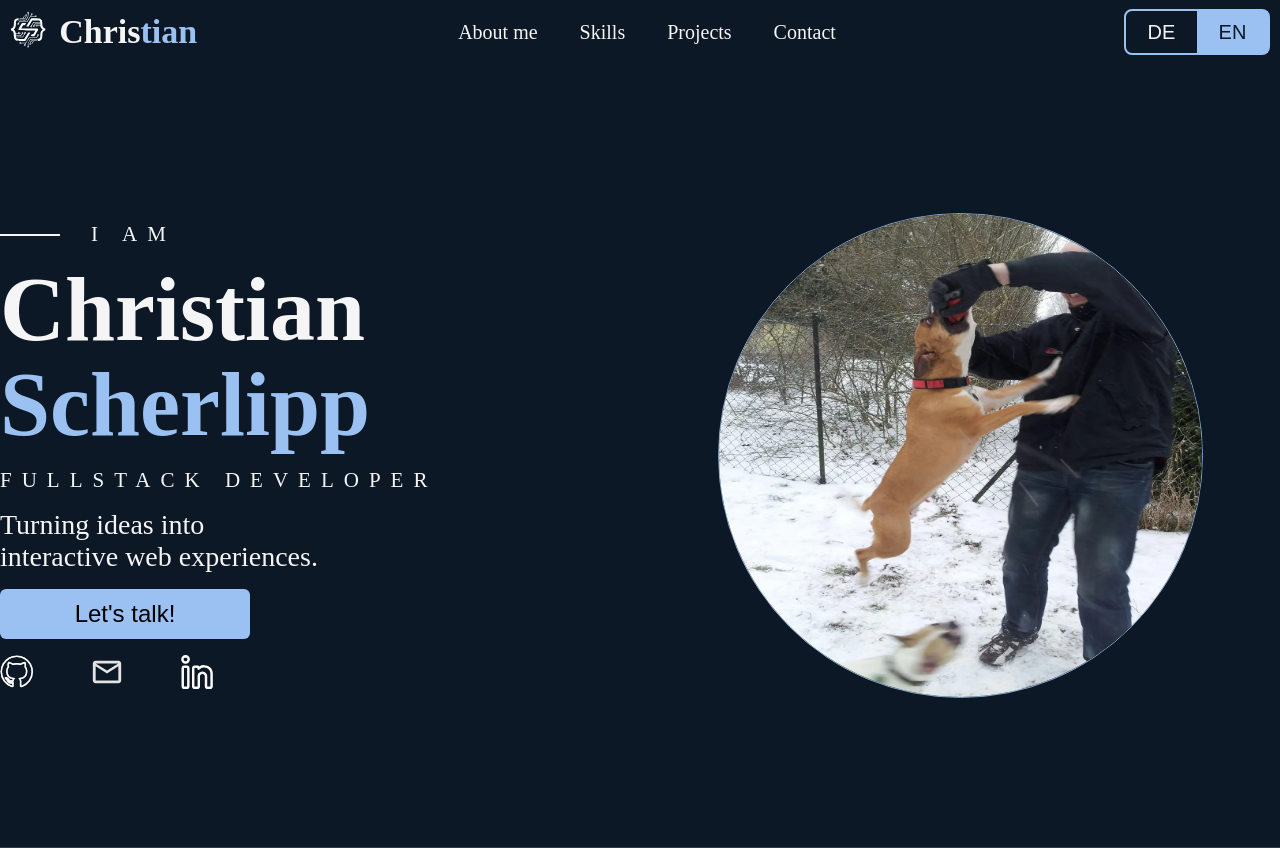
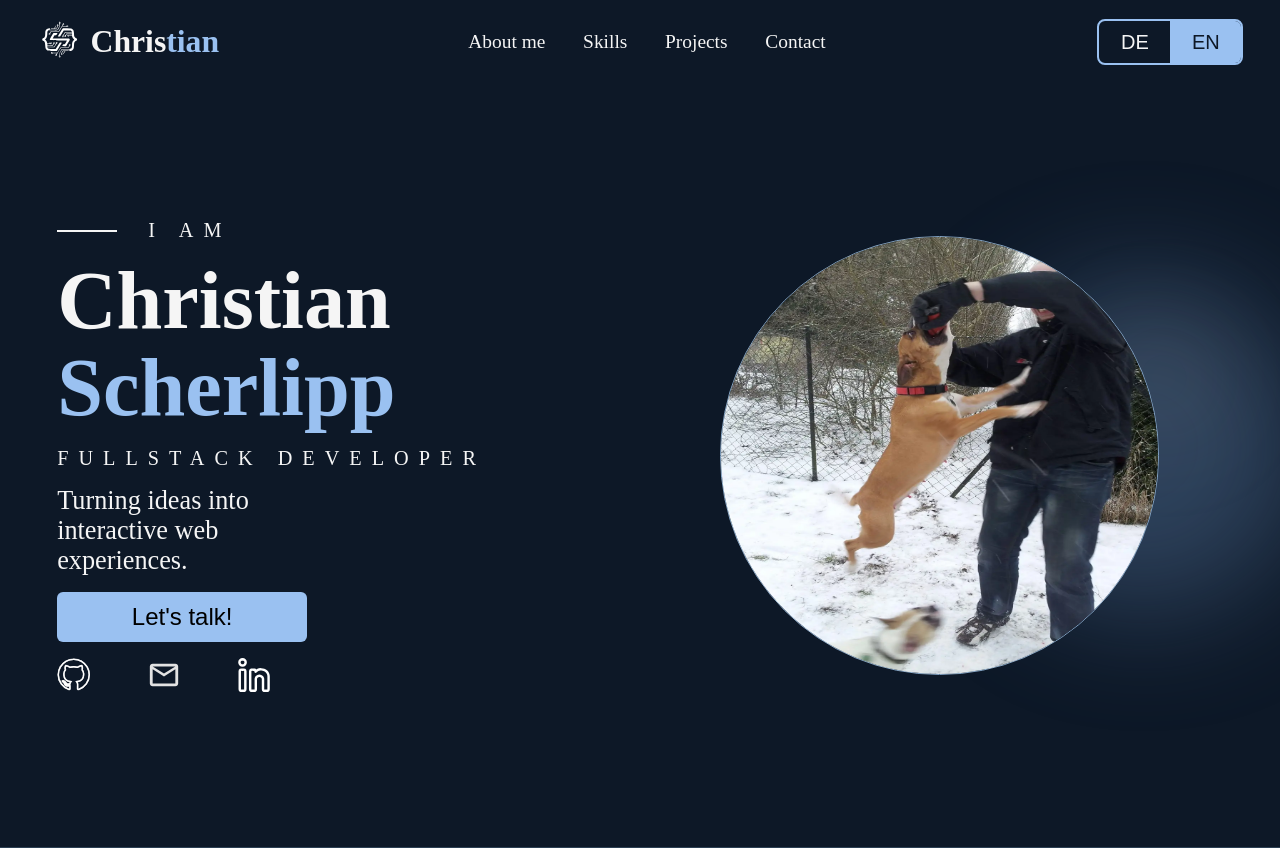
Before and after one commit to ChristianScherlipp/Portfolio, an Angular app: page / in a window 1280 px wide. Built offline with nearby package versions, Linux system fonts and the light colour scheme.

Commit message:
refactor: Rename variable.scss, reset.scss and typography.scss
feat: - Added and styled the background appearance in the hero component
- Finished styling the navigation bar component

```diff
--- a/src/app/landing-page/hero/hero.html
+++ b/src/app/landing-page/hero/hero.html
@@ -1,4 +1,6 @@
 <section class="hero">
+    <span class="light-sphere light-sphere--blue" aria-hidden="true"></span>
+    <span class="light-sphere light-sphere--sand" aria-hidden="true"></span>
     <section class="hero-statment">
         <div class="centered-line hero-statment--far">
             <p>{{ languageService.translations().hero.iAm }}</p>
@@ -8,9 +10,9 @@
         <p class="hero-statment--article">{{ languageService.translations().hero.tagline }}</p>
         <button>{{ languageService.translations().hero.talkButton }}</button>
         <div class="link-icon">
-            <a href="https://github.com/ChristianScherlipp" target="_blank" rel="noopener"><img src="/assets/icons/github.svg" alt="Icon von Github"></a>
-            <a href=""><img src="/assets/icons/mail.svg" alt="Icon einer Mail"></a>
-            <a href="https://www.linkedin.com/feed/" target="_blank" rel="noopener"><img src="/assets/icons/linkedin.svg" alt="Icon von LinkedIn"></a>
+            <a href="https://github.com/ChristianScherlipp" target="_blank" rel="noopener"><img src="/assets/icons/github.svg" alt="Github Icon"></a>
+            <a href=""><img src="/assets/icons/mail.svg" alt="Email Icon"></a>
+            <a href="https://www.linkedin.com/feed/" target="_blank" rel="noopener"><img src="/assets/icons/linkedin.svg" alt="LinkedIn Icon"></a>
         </div>
     </section>
     <section class="hero-image">
--- a/src/app/landing-page/hero/hero.scss
+++ b/src/app/landing-page/hero/hero.scss
@@ -1,16 +1,79 @@
-@use 'abstracts/variables' as var;
+@use 'abstracts/_variables' as var;
+@use 'abstracts/_mixins' as mix;
 
 .hero {
+    position: relative;
     width: 100%;
     height: 98vh;
     display: flex;
     justify-content: center;
     align-items: center;
+    gap: 2rem;
+    padding: 3rem mix.fluid(16, 64);
     color: var.$text-color;
     border-bottom: 1px solid var.$Separator-lines-color;
+    overflow: hidden;
+
+    @include mix.respond-below(900px) {
+        flex-direction: column-reverse;
+        min-height: auto;
+        text-align: center;
+    }
+}
+
+//Lichtkugeln: sehr langsames Driften, kaum sichtbar, nur transform
+.light-sphere{
+    position: absolute;
+    border-radius: 50%;
+    filter: blur(60px);
+    opacity: 0.35;
+    pointer-events: none;
+    z-index: 0;
+
+    &--blue {
+        width: mix.fluid(180, 360);
+        height: mix.fluid(180, 360);
+        background: var.$light-sphere-blue;
+        top: 28%;
+        right: -2%;
+        animation: drift-a 22s ease-in-out infinite;
+    }
+
+    &--sand {
+        width: mix.fluid(60, 70);
+        height: mix.fluid(60, 70);
+        background: var.$light-sphere-sand;
+        top: 35%;
+        right: 6%;
+        animation: drift-b 22s ease-in-out infinite;
+    }
+}
+
+@keyframes drift-a {
+    0%, 100% {transform: translate(0, 0);}
+    50% {transform: translate(14px, -10px);}
+}
+
+@keyframes drift-b {
+    0%, 100% {transform: translate(0, 0);}
+    50% {transform: translate(-12px, 12px);}
+}
+
+// Eintritts-Animation: von unten, ca. 0.6s, 0.1s Versatz
+@keyframes hero-fade-up {
+    from {
+        opacity: 0;
+        transform: translateY(16px);
+    }
+    to {
+        opacity: 1;
+        transform: translateY(0);
+    }
 }
 
 .hero-statment {
+    position: relative;
+    z-index: 1;
     width: 50%;
     height: 100%;
     display: flex;
@@ -19,9 +82,15 @@
     justify-content: center;
     gap: 1rem;
 
+    @include mix.respond-below(900px) {
+        width: 100%;
+        align-items: center;
+    }
+
     &_headline {
-        font-size: 5.625rem;
+        font-size: mix.fluid(36, 90);
         line-height: 1.05;
+        animation: hero-fade-up 0.6s ease-out 0.1s both;
 
         span {
             color: var.$accent-blue;
@@ -30,13 +99,28 @@
     }
 
     &--far {
-        font-size: 1.3125rem;
+        font-size: mix.fluid(16, 21);
         letter-spacing: 10px;
     }
 
     &--article {
         width: 50%;
-        font-size: 1.75rem;
+        font-size: mix.fluid(16, 28);
+        animation: hero-fade-up 0.6s ease-out 0.3s both;
+
+        @include mix.respond-below(900px) {
+            width: 100%;
+        }
+    }
+
+    // Eyebrow (div) und Rolle (p) teilen sich die Klasse "--far",
+    // bekommen aber unterschiedliche Animations-Verzoegerung
+    > .centered-line.hero-statment--far {
+        animation: hero-fade-up 0.6s ease-out both;
+    }
+
+    > p.hero-statment--far {
+        animation: hero-fade-up 0.6s ease-out 0.2s both;
     }
 }
 
@@ -45,6 +129,10 @@
     display: flex;
     align-items: center;
     text-align: center;
+
+    @include mix.respond-below(900px) {
+        min-width: 0;
+    }
 }
 
 .centered-line p {
@@ -70,19 +158,32 @@ button {
     font-size: 1.5rem;
     border-radius: 0.375rem;
     background-color: #9AC1F1;
+    cursor: pointer;
+    transition: transform 0.25s ease;
+    animation: hero-fade-up 0.6s ease-out 0.4s both;
+
+    &:hover {
+        transform: translateY(-2px);
+    }
 }
 
 .hero-image {
+    position: relative;
+    z-index: 1;
     width: 50%;
     height: 100%;
     display: flex;
     justify-content: center;
     align-items: center;
+
+    @include mix.respond-below(900px) {
+        width: 100%;
+    }
 }
 
 .hero-image img {
-    width: 30.3125rem;
-    height: 30.3125rem;
+    width: mix.fluid(160, 485);
+    height: mix.fluid(160, 485);
     border-radius: 50%;
     border: 1px solid #83A3C3;
 }
@@ -90,9 +191,34 @@ button {
 .link-icon {
     display: flex;
     gap: 3.5rem;
+    justify-content: center;
 }
 
 .link-icon > a > img {
     height: 2.125rem;
     display: flex;
+    transition: transform 0.35s ease, opacity 0.25s ease;
 }
+
+.link-icon > a:hover > img {
+    transform: translateY(-2px);
+    opacity: 0.85;
+}
+
+@media (prefers-reduced-motion: reduce) {
+    .hero-statment_headline,
+    .hero-statment > .centered-line.hero-statment--far,
+    .hero-statment > p.hero-statment--far,
+    .hero-statment--article,
+    button,
+    .light-sphere{
+        animation: none;
+        opacity: 1;
+        transform: none;
+    }
+
+    button:hover,
+    .link-icon > a:hover > img {
+        transform: none;
+    }
+}
--- a/src/app/landing-page/navbar/navbar.html
+++ b/src/app/landing-page/navbar/navbar.html
@@ -10,6 +10,7 @@
         <a href="">{{ languageService.translations().navbar.contact }}</a>
     </Section>
     <section class="navbar-select-language">
+        <span class="navbar-select-language_slider" [class.navbar-select-language_slider--en]="languageService.currentLanguage() === 'en'"></span>
         <button [class.active]="languageService.currentLanguage() === 'de'" (click)="changeLanguage('de')">DE</button>
         <button [class.active]="languageService.currentLanguage() === 'en'" (click)="changeLanguage('en')">EN</button>
     </section>
--- a/src/app/landing-page/navbar/navbar.scss
+++ b/src/app/landing-page/navbar/navbar.scss
@@ -1,13 +1,22 @@
-@use 'abstracts/variables' as var;
+@use 'abstracts/_variables' as var;
+@use 'abstracts/_mixins' as mix;
 
 .navbar {
     width: 100%;
     height: 4rem;
     display: flex;
+    flex-wrap: wrap;
     justify-content: space-between;
     align-items: center;
-    padding: 10px;
+    gap: 1rem;
+    padding: 10px mix.fluid(16, 40);
     background: transparent;
+
+    @include mix.respond-below(900px) {
+        justify-content: center;
+        height: auto;
+        padding-block: 1rem;
+    }
 }
 
 .navbar-logo-text {
@@ -16,7 +25,7 @@
     display: flex;
     align-items: center;
     justify-content: center;
-    font-size: 2.125rem;
+    font-size: mix.fluid(18, 34);
     font-weight: 700;
     color: var.$text-color;
 
@@ -32,25 +41,69 @@
 
 .navbar-link {
     display: flex;
+    flex-wrap: wrap;
     justify-content: center;
     align-items: center;
-    gap: 2.625rem;
-    width: 30rem;
-    font-size: 1.25rem;
+    gap: mix.fluid(12, 42);
+    width: auto;
+    font-size: mix.fluid(16, 20);
 
     a {
+        position: relative;
         text-decoration: none;
         color: var.$text-color;
+        transition: color 0.25s ease;
+
+        &::after {
+            content: "";
+            position: absolute;
+            left: 0;
+            bottom: -4px;
+            width: 100%;
+            height: 2px;
+            background: var.$accent-blue;
+            transform: scale(0);
+            transform-origin: left;
+            transition: transform 0.25s ease;
+        }
+
+        &:hover {
+            color: var.$accent-blue;
+
+            &::after {
+                transform: scale(1);
+            }
+        }
     }
 }
 
 .navbar-select-language {
+    position: relative;
     width: 9.125rem;
     height: 2.875rem;
     border: 2px solid var.$accent-blue;
     border-radius: 0.5rem;
+    overflow: hidden;
+    flex-shrink: 0;
+
+    // Fuellung, die zur gewaehlten Seite gleitet
+    &_slider {
+        position: absolute;
+        top: 0;
+        left: 0;
+        width: 50%;
+        height: 100%;
+        background: var.$accent-blue;
+        transition: transform 0.25s ease;
+
+        &--en {
+            transform: translateX(100%);
+        }
+    }
 
     button {
+        position: relative;
+        z-index: 1;
         width: 50%;
         height: 100%;
         text-align: center;
@@ -58,10 +111,20 @@
         color: var.$text-color;
         background: transparent;
         border: transparent;
+        cursor: pointer;
+        transition: color 0.25s ease;
 
         &.active {
-            background: var.$accent-blue;
             color: var.$basic-bg-color;
         }
     }
 }
+
+@media (prefers-reduced-motion: reduce) {
+    .navbar-link a,
+    .navbar-link a::after,
+    .navbar-select-language_slider,
+    .navbar-select-language button {
+        transition-duration: 0.001s;
+    }
+}
--- /dev/null
+++ b/src/styles/abstracts/_mixins.scss
@@ -0,0 +1,15 @@
+// Skaliert einen Wert linear zwischen $min-vw und $max-vw (Standard: 320px - 1440px).
+// Unterhalb/oberhalb der Range bleibt der Wert bei $min bzw. $max stehen (clamp).
+@function fluid($min, $max, $min-vw: 320, $max-vw: 1440) {
+    $slope: ($max - $min) / ($max-vw - $min-vw);
+    $intersection: $min - $slope * $min-vw;
+    @return clamp(#{$min}px, #{$intersection}px + #{$slope * 100}vw, #{$max}px);
+}
+
+// Struktureller Breakpoint fuer Layoutwechsel (Zeile -> Spalte), wo reines
+// Skalieren nicht mehr ausreicht.
+@mixin respond-below($breakpoint) {
+    @media (max-width: $breakpoint) {
+        @content;
+    }
+}
--- a/src/styles/base/reset.scss
+++ b/src/styles/base/_reset.scss
@@ -2,4 +2,5 @@
     margin: 0;
     padding: 0;
     box-sizing: border-box;
+    scroll-behavior: smooth;
 }
```
Also changed, not shown: src/styles/abstracts/_variables.scss (renamed from src/styles/abstracts/variables.scss), src/styles/base/_typography.scss (renamed from src/styles/base/typography.scss).
